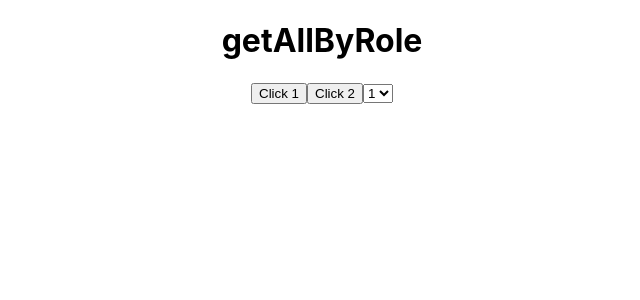
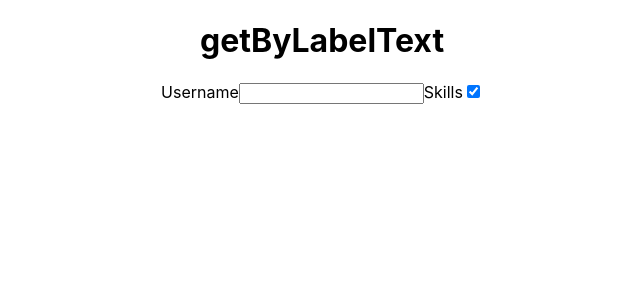
Before and after one commit to Sumanvith/blog-app, a React (Create React App) app: page / in a window 1280 px wide. Shown: the top 300 px of the page, without its empty margins (318-958 px from the left). Built offline with nearby package versions, Linux system fonts and the light colour scheme.

Commit message:
getByLabelText

```diff
--- a/package.json
+++ b/package.json
@@ -36,5 +36,8 @@
       "last 1 firefox version",
       "last 1 safari version"
     ]
+  },
+  "devDependencies": {
+    "typescript": "^5.8.3"
   }
 }
--- a/src/App.js
+++ b/src/App.js
@@ -3,14 +3,12 @@
 function App() {
   return (
     <div className="App">
-      <h1>getAllByRole</h1>
-      <button>Click 1</button>
-      <button>Click 2</button>
-      <select>
-        <option>1</option>
-        <option>2</option>
-        <option>3</option>
-      </select>
+      <h1>getByLabelText</h1>
+      <label htmlFor="user-name">Username</label>
+      <input type="text" id="user-name"></input>
+
+      <label htmlFor="skills">Skills</label>
+      <input type="checkbox" id="skills" defaultChecked={true}></input>
     </div>
   );
 }
```
Also changed, not shown: 2 other files (tests, documents, lock files or other folders).
